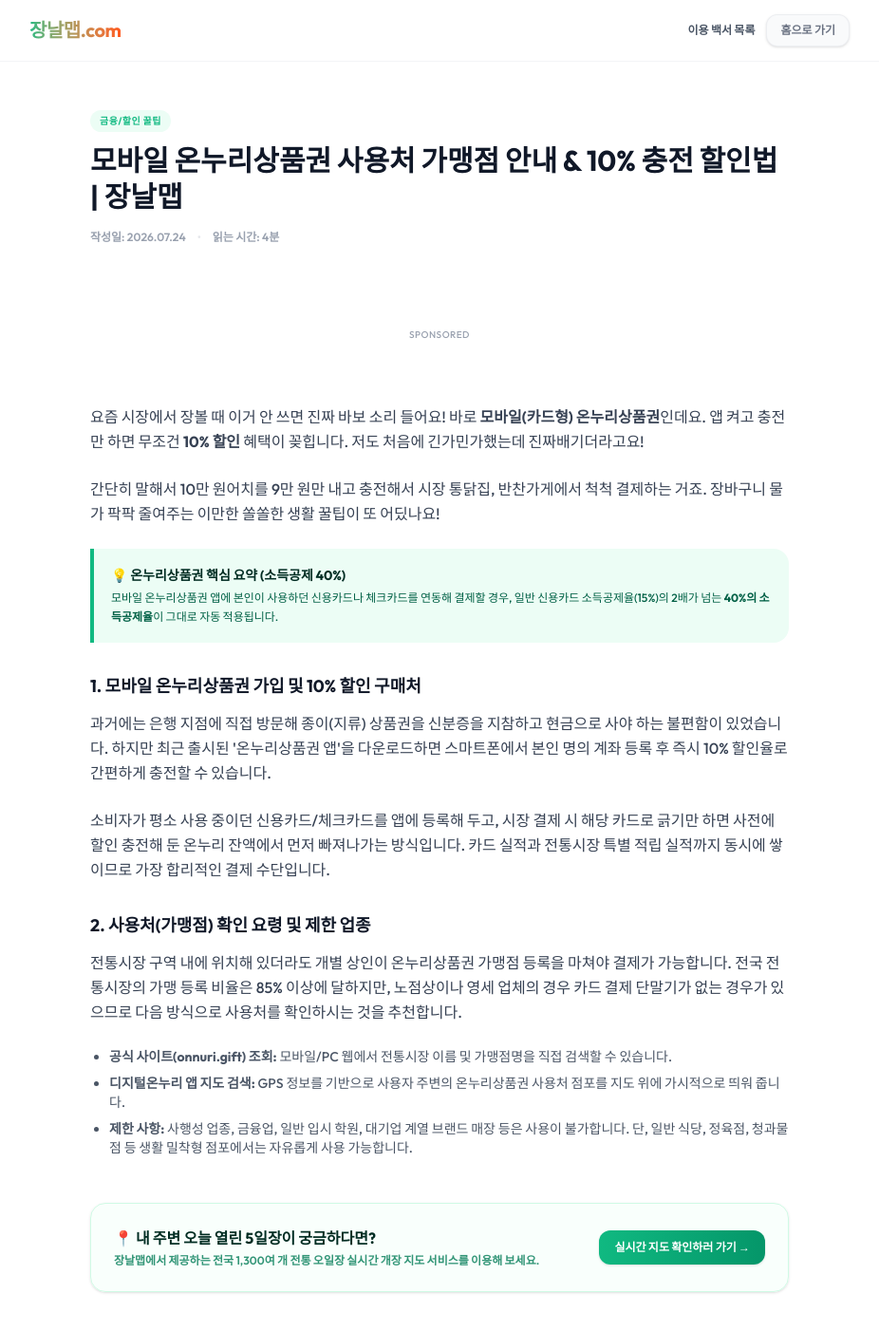
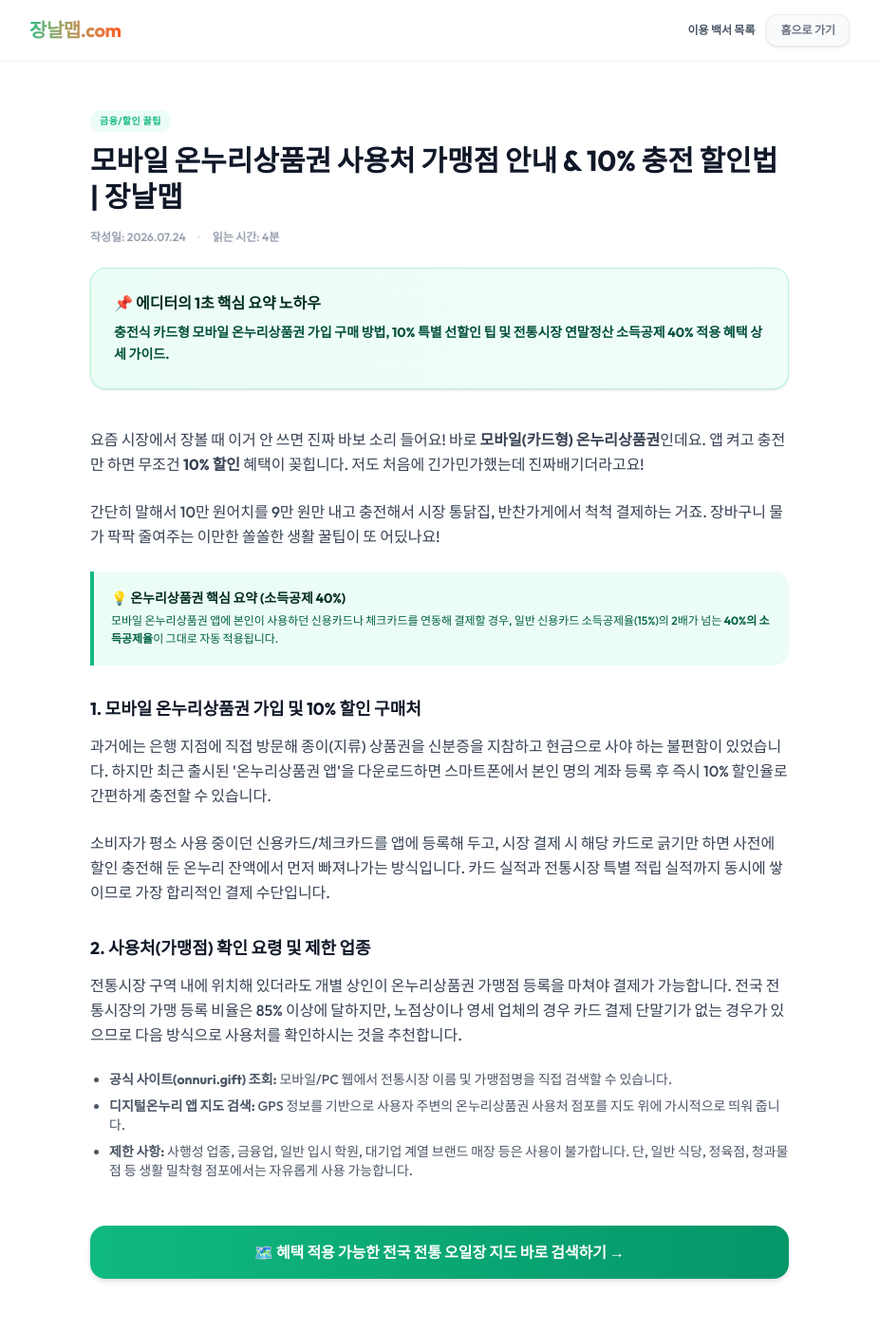
Before and after one commit to pyoska/jangnalmap, a Next.js app: page /guide/onnuri in a window 1280 px wide. Shown: the top 1402 px of the page at 95% size, without its empty margins (177-1103 px from the left). Built offline with nearby package versions, Linux system fonts and the light colour scheme; no server answers.

Commit message:
feat(ux): add 1-Second Editor Key Summary Card and 1-Click Direct Action Search Banner to Guide Articles for 20s-60s user readability

```diff
--- a/src/app/guide/[slug]/page.js
+++ b/src/app/guide/[slug]/page.js
@@ -265,17 +265,36 @@ export default async function ArticleDetailPage({ params }) {
             </div>
           </div>
 
+          {/* 📌 에디터의 1초 핵심 요약 상자 (5060 시니어 & 2030 유저 가독성 극상화) */}
+          <div className="bg-gradient-to-r from-emerald-50 to-teal-50 border border-emerald-200/80 rounded-2xl p-5 sm:p-6 shadow-sm my-6">
+            <h4 className="text-sm sm:text-base font-black text-emerald-950 flex items-center gap-2 mb-2">
+              📌 에디터의 1초 핵심 요약 노하우
+            </h4>
+            <p className="text-xs sm:text-sm text-emerald-900 font-extrabold leading-relaxed">
+              {article.description}
+            </p>
+          </div>
+
           {/* Clean AdSense Ad Slot */}
-          <div className="adsense-container w-full bg-transparent p-2 flex flex-col items-center justify-center min-h-[120px] text-center my-6">
+          <div className="w-full my-4">
             <AdSenseAd slot="9847192803" format="fluid" layoutKey="-in-article" />
-            <span className="text-[10px] text-gray-400 font-medium uppercase tracking-wider mt-1 block">Sponsored</span>
           </div>
 
           {/* Article HTML Content */}
           <div
-            className="prose max-w-none text-gray-700 font-medium leading-relaxed"
+            className="prose max-w-none text-gray-800 font-medium leading-relaxed space-y-4"
             dangerouslySetInnerHTML={{ __html: article.contentHtml }}
           />
+
+          {/* 💳 1-클릭 다이렉트 지도 검색 전환 바 */}
+          <div className="pt-6 pb-2">
+            <Link
+              href="/"
+              className="w-full bg-gradient-to-r from-[#10B981] to-[#059669] hover:from-[#059669] hover:to-emerald-700 text-white font-black py-4 px-6 rounded-2xl text-sm sm:text-base text-center flex items-center justify-center gap-2 shadow-md transition-all active:scale-98 cursor-pointer"
+            >
+              🗺️ 혜택 적용 가능한 전국 전통 오일장 지도 바로 검색하기 &rarr;
+            </Link>
+          </div>
 
           {/* Internal Traffic Recirculation */}
           <div className="border border-emerald-100 bg-emerald-50/30 rounded-2xl p-5 sm:p-6 mt-12 flex flex-col sm:flex-row sm:items-center justify-between gap-4 shadow-sm">
```
Also changed, not shown: 2 other files (tests, documents, lock files or other folders).
